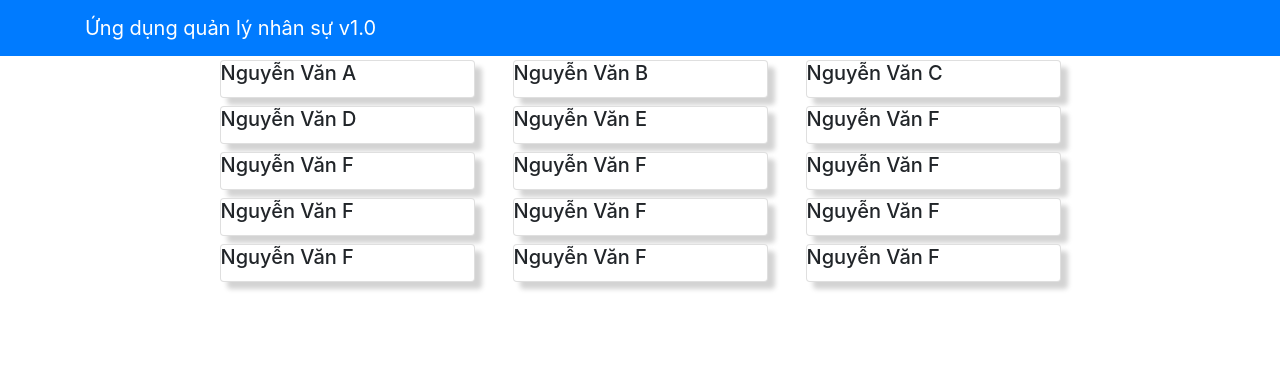
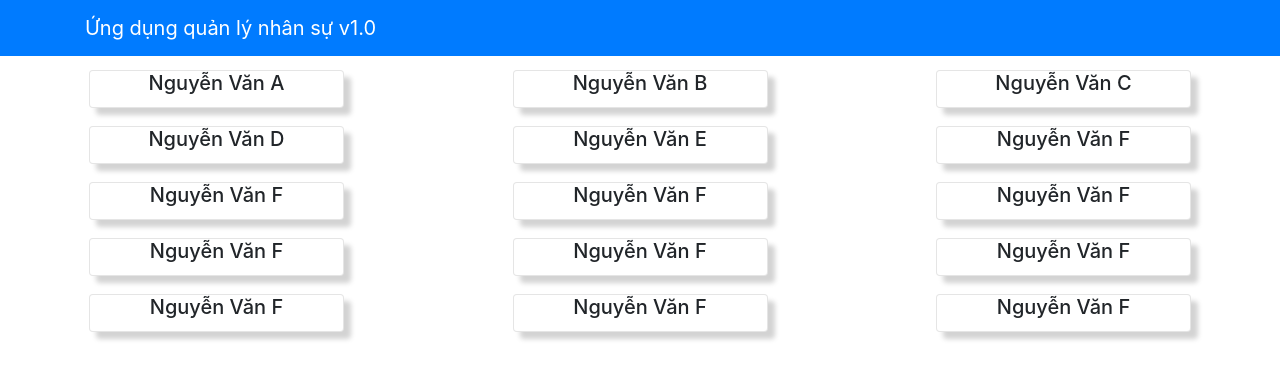
Before and after one commit to sangnd2x/lab, a React (Create React App) app: page / in a window 1280 px wide. Shown: the top 378 px of the page. Built offline with nearby package versions, Linux system fonts and the light colour scheme.

Commit message:
asm1 added style for staff info

```diff
--- a/src/App.css
+++ b/src/App.css
@@ -1,7 +1,20 @@
-.center {
-  justify-content: center;
+
+.staff {
+  display: flex;
+  align-items: center;
+  justify-items: center;
+  box-shadow: 7px 7px 5px lightgray;
+  margin-top: 10px;
+  border: 0.5px solid rgba(0, 0, 0, 0.1);
+
 }
 
-.style {
-  box-shadow: 7px 7px 5px lightgray;
+.staff:hover {
+  transform: translate(-3px, -3px);
 }
+
+.staff-info {
+  padding: 25px;
+  margin-top: 20px;
+  box-shadow: 0px 0px 19px 5px lightgray;
+}
--- a/src/components/staffsInfoComponent.js
+++ b/src/components/staffsInfoComponent.js
@@ -22,9 +22,9 @@ class StaffsInfo extends Component{
 
             return (
                 <div className="container">
-                    <div className="row">
-                        <Card className="col-12 col-md-6 col-lg-4">
-                            <CardTitle>{staff.name}</CardTitle>
+                    <div className="row ">
+                        <Card className="col-12 col-md-12 col-lg-12 staff-info">
+                            <CardTitle>{staff.name.toUpperCase()}</CardTitle>
                             <CardText>Ngày sinh: {dateFormat(birdthDate, "dd/mm/yyyy")}</CardText>
                             <CardText>Ngày vào công ty: {dateFormat(joinDate, "dd/mm/yyyy")}</CardText>
                             <CardText>Phòng ban: {staff.department.name}</CardText>
--- a/src/components/staffsListComponent.js
+++ b/src/components/staffsListComponent.js
@@ -18,8 +18,8 @@ class StaffsList extends Component {
     render() {
         const staff = this.props.staff.map(staff => {
             return (
-                <div key={staff.id} className="col-12 col-md-6 col-lg-3 m-1">
-                    <Card onClick={() => this.selectedStaff(staff)} className="style">
+                <div key={staff.id} className="col-12 col-md-5 col-lg-3 m-1">
+                    <Card onClick={() => this.selectedStaff(staff)} className="staff">
                         <CardTitle>{staff.name}</CardTitle>
                     </Card>
                 </div>
@@ -28,10 +28,10 @@ class StaffsList extends Component {
 
         return (
             <div className="container">
-                <div className="row center">
+                <div className="row justify-content-between">
                     {staff}
                 </div>
-                <div className="row">
+                <div className="row justify-content-around m-2">
                     <StaffsInfo selectedStaff={ this.state.selectedStaff } />
                 </div>
             </div>
```
